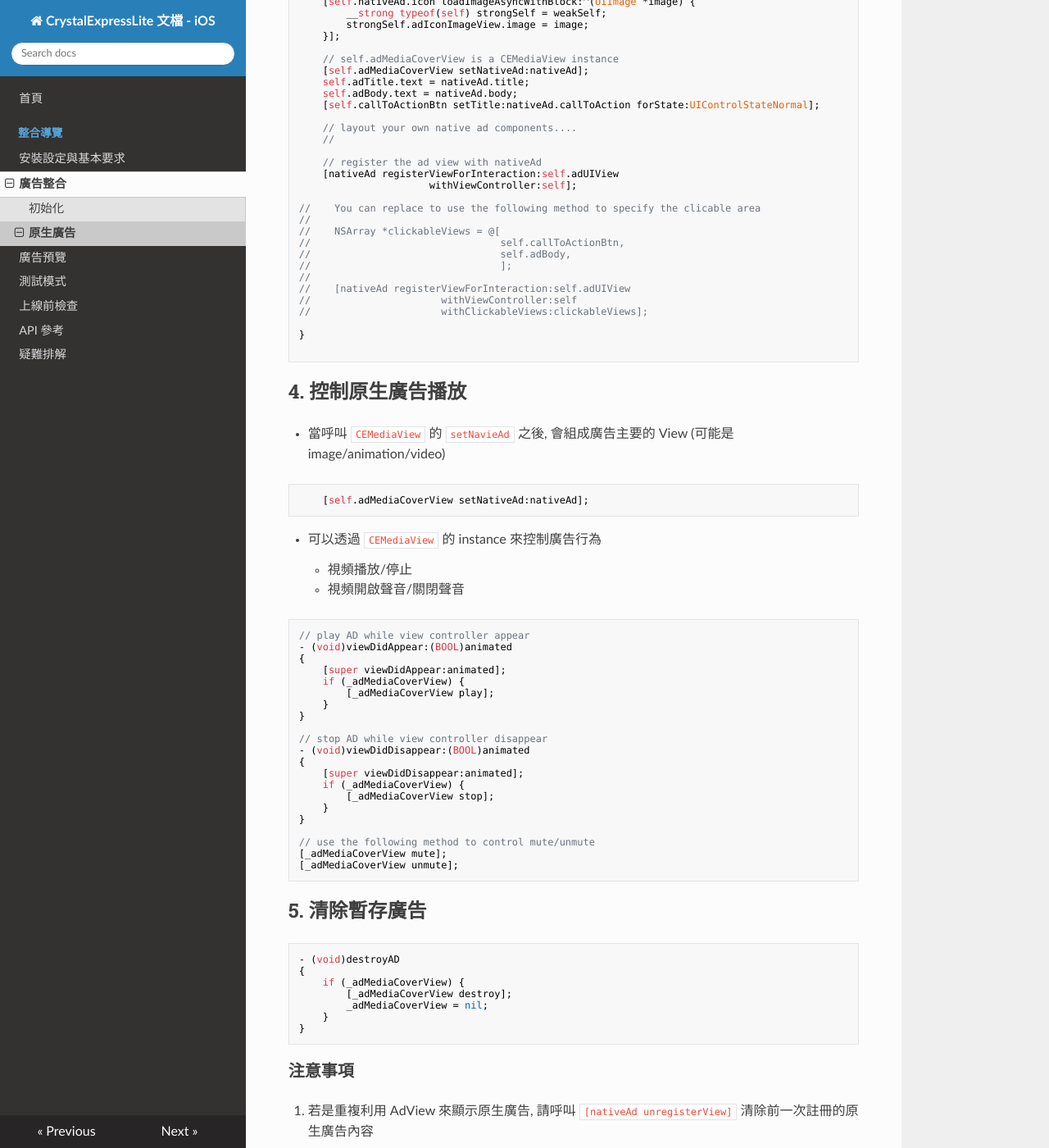
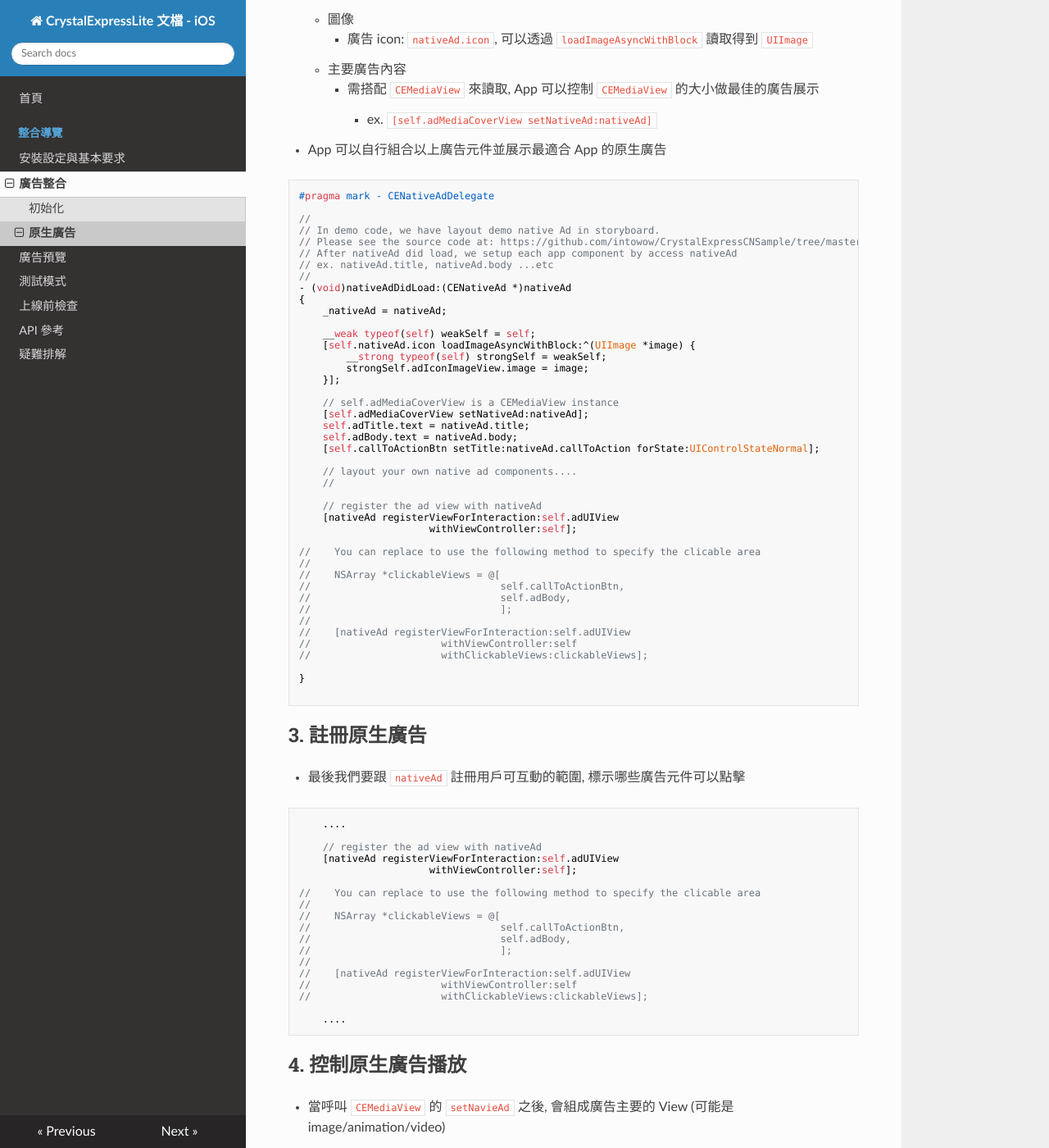
Before and after one commit to intowow/CrystalExpressLiteDocumentation-iOS-zh_CN, an MkDocs documentation site: the page built from docs/docs/native-ad.md, in a window 1280 px wide and 1400 px high, scrolled down 537 px. Shown: the whole window at 82% size. Built offline with MkDocs 1.6.1, drawn with Linux system fonts in a browser that asks for light colours; nearby versions of some CDN libraries; old or Windows-style settings are respelled for this version of MkDocs; some of the changed text lies outside the part shown.

Commit message:
[Documentation] Add more detail description in native Ad setup

````diff
--- a/docs/docs/native-ad.md
+++ b/docs/docs/native-ad.md
@@ -11,9 +11,26 @@
 ```
 
 ## 2. 利用回傳的廣告素材創建原生廣告 view
-## 3. 註冊原生廣告
+- SDK 完成讀取原生廣告素材之後會呼叫 `nativeAdDidLoad:(CENativeAd *)nativeAd` 這個代理人方法, App 可以透過 `nativeAd` 取得下列廣告元件
+    - 文字
+        - 廣告標題: `nativeAd.title`
+        - 廣告文字描述: `nativeAd.body`
+        - 廣告動作文字: `nativeAd.callToAction`
+    - 圖像
+        - 廣告 icon: `nativeAd.icon`, 可以透過 `loadImageAsyncWithBlock` 讀取得到 `UIImage`
+    - 主要廣告內容
+        - 需搭配 `CEMediaView` 來讀取, App 可以控制 `CEMediaView` 的大小做最佳的廣告展示
+            - ex. `[self.adMediaCoverView setNativeAd:nativeAd]`
+- App 可以自行組合以上廣告元件並展示最適合 App 的原生廣告
 ```objc
 #pragma mark - CENativeAdDelegate
+
+//
+// In demo code, we have layout demo native Ad in storyboard.
+// Please see the source code at: https://github.com/intowow/CrystalExpressCNSample/tree/master/CrystalExpressLite
+// After nativeAd did load, we setup each app component by access nativeAd
+// ex. nativeAd.title, nativeAd.body ...etc
+//
 - (void)nativeAdDidLoad:(CENativeAd *)nativeAd
 {
     _nativeAd = nativeAd;
@@ -50,6 +67,29 @@
 
 }
 
+```
+
+## 3. 註冊原生廣告
+- 最後我們要跟 `nativeAd` 註冊用戶可互動的範圍, 標示哪些廣告元件可以點擊
+```objc
+    ....
+
+    // register the ad view with nativeAd
+    [nativeAd registerViewForInteraction:self.adUIView
+                      withViewController:self];
+
+//    You can replace to use the following method to specify the clicable area
+//
+//    NSArray *clickableViews = @[
+//                                self.callToActionBtn,
+//                                self.adBody,
+//                                ];
+//
+//    [nativeAd registerViewForInteraction:self.adUIView
+//                      withViewController:self
+//                      withClickableViews:clickableViews];
+
+    ....
 ```
 
 ## 4. 控制原生廣告播放
````
